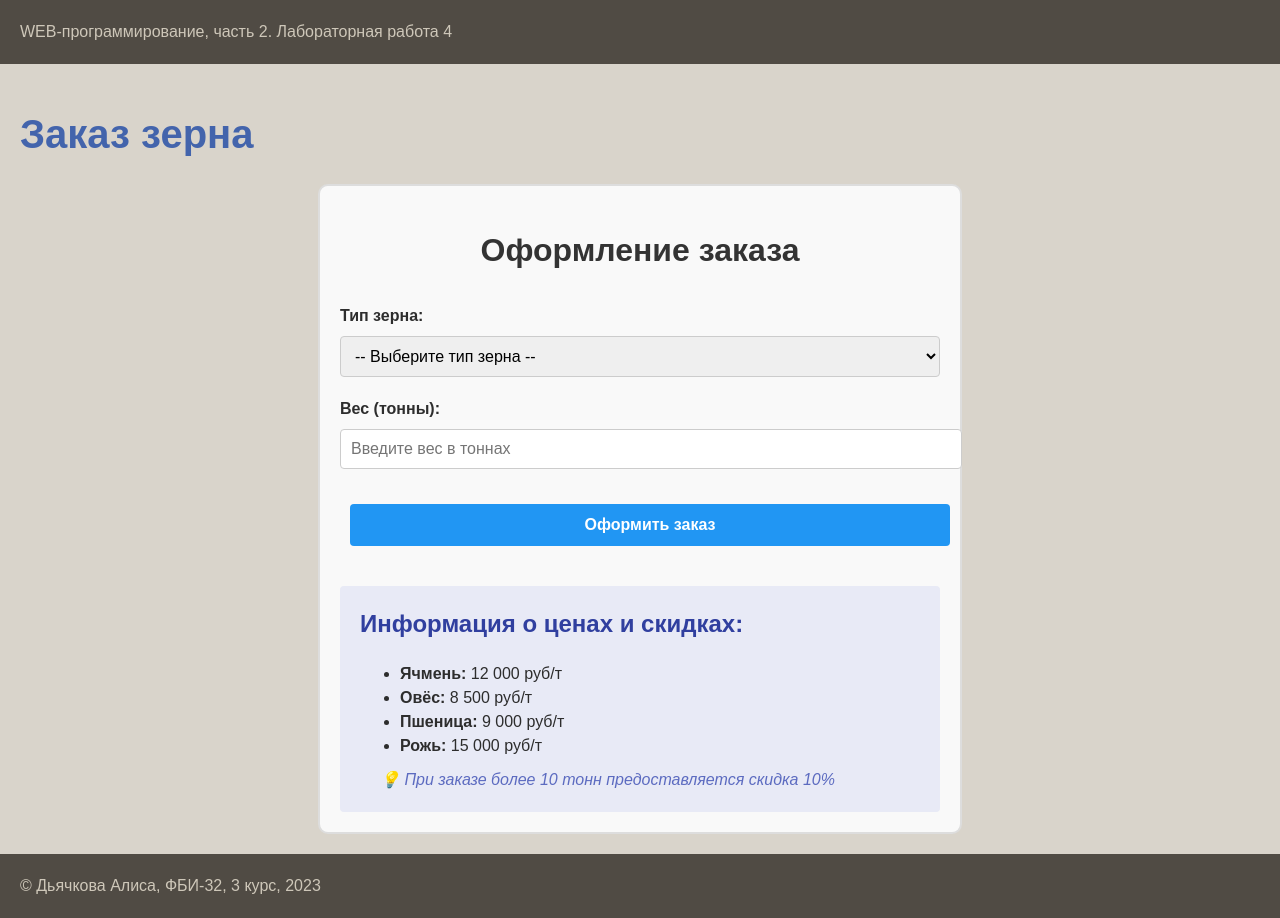
After one commit to SparrowM24/web-back-labs, a Flask app: template templates/lab4/grain_order.html in a window 1280 px wide. The commit adds this page. Run offline with Flask 3, Linux system fonts and the light colour scheme; the template is opened without the code that fills it, so the values that code supplies are empty.

Commit message:
Заказ зерна

```diff
--- a/lab4.py
+++ b/lab4.py
@@ -180,3 +180,58 @@ def fridge():
                          message=message,
                          snowflakes=snowflakes,
                          temperature=temperature)
+
+
+@lab4.route('/lab4/grain_order', methods=['GET', 'POST'])
+def grain_order():
+    if request.method == 'GET':
+        return render_template('lab4/grain_order.html')
+    grain_type = request.form.get('grain_type')
+    weight = request.form.get('weight')
+    if not grain_type:
+        return render_template('lab4/grain_order.html',
+                             error="Выберите тип зерна")
+    if not weight:
+        return render_template('lab4/grain_order.html',
+                             error="Введите вес заказа",
+                             grain_type=grain_type)
+    try:
+        weight_float = float(weight)
+    except ValueError:
+        return render_template('lab4/grain_order.html',
+                             error="Вес должен быть числом",
+                             grain_type=grain_type)
+    if weight_float <= 0:
+        return render_template('lab4/grain_order.html',
+                             error="Вес должен быть положительным числом",
+                             grain_type=grain_type)
+    if weight_float > 100:
+        return render_template('lab4/grain_order.html',
+                             error="Извините, такого объёма сейчас нет в наличии",
+                             grain_type=grain_type)
+    prices = {
+        'barley': 12000,  # ячмень
+        'oats': 8500,     # овёс
+        'wheat': 9000,    # пшеница
+        'rye': 15000      # рожь
+    }
+    grain_names = {
+        'barley': 'ячмень',
+        'oats': 'овёс',
+        'wheat': 'пшеница',
+        'rye': 'рожь'
+    }
+    price_per_ton = prices[grain_type]
+    total_cost = weight_float * price_per_ton
+    discount = 0
+    if weight_float > 10:
+        discount = total_cost * 0.10
+        total_cost -= discount
+    grain_name = grain_names[grain_type]
+    return render_template('lab4/grain_order.html',
+                         success=True,
+                         grain_name=grain_name,
+                         weight=weight_float,
+                         total_cost=total_cost,
+                         discount=discount,
+                         grain_type=grain_type)
--- /dev/null
+++ b/templates/lab4/grain_order.html
@@ -0,0 +1,87 @@
+{% extends "base.html" %}
+
+{% block lab %}Лабораторная работа 4{% endblock %}
+
+{% block main %}
+    <h1>Заказ зерна</h1>
+
+    <div style="max-width: 600px; margin: 0 auto; padding: 20px; border: 2px solid #ddd; border-radius: 10px; background-color: #f9f9f9;">
+        <h2 style="text-align: center; color: #333; margin-bottom: 30px;">Оформление заказа</h2>
+
+        <form method="post">
+            <div style="margin-bottom: 20px;">
+                <label for="grain_type" style="display: block; margin-bottom: 8px; font-weight: bold; font-size: 16px;">
+                    Тип зерна:
+                </label>
+                <select id="grain_type" name="grain_type" style="width: 100%; padding: 10px; border: 1px solid #ccc; border-radius: 4px; font-size: 16px;">
+                    <option value="">-- Выберите тип зерна --</option>
+                    <option value="barley" {{ 'selected' if grain_type == 'barley' else '' }}>Ячмень - 12 000 руб/т</option>
+                    <option value="oats" {{ 'selected' if grain_type == 'oats' else '' }}>Овёс - 8 500 руб/т</option>
+                    <option value="wheat" {{ 'selected' if grain_type == 'wheat' else '' }}>Пшеница - 9 000 руб/т</option>
+                    <option value="rye" {{ 'selected' if grain_type == 'rye' else '' }}>Рожь - 15 000 руб/т</option>
+                </select>
+            </div>
+
+            <div style="margin-bottom: 25px;">
+                <label for="weight" style="display: block; margin-bottom: 8px; font-weight: bold; font-size: 16px;">
+                    Вес (тонны):
+                </label>
+                <input type="number" id="weight" name="weight"
+                       value="{{ request.form.weight if request.form.weight else '' }}"
+                       min="0.1" step="0.1"
+                       style="width: 100%; padding: 10px; border: 1px solid #ccc; border-radius: 4px; font-size: 16px;"
+                       placeholder="Введите вес в тоннах">
+            </div>
+
+            {% if error %}
+                <div style="color: #d32f2f; background-color: #ffebee; padding: 12px; border: 1px solid #f44336; border-radius: 4px; margin-bottom: 20px; font-size: 14px;">
+                    <strong>Ошибка:</strong> {{ error }}
+                </div>
+            {% endif %}
+
+            <button type="submit" style="width: 100%; padding: 12px; background-color: #2196F3; color: white; border: none; border-radius: 4px; cursor: pointer; font-size: 16px; font-weight: bold;">
+                Оформить заказ
+            </button>
+        </form>
+
+        {% if success %}
+            <div style="color: #2e7d32; background-color: #e8f5e9; padding: 20px; border: 1px solid #4caf50; border-radius: 4px; margin-top: 25px;">
+                <h3 style="margin-top: 0; color: #2e7d32;">✅ Заказ успешно сформирован</h3>
+                <p style="font-size: 16px; margin: 10px 0;">
+                    Вы заказали <strong>{{ grain_name }}</strong>.
+                </p>
+                <p style="font-size: 16px; margin: 10px 0;">
+                    Вес: <strong>{{ "%.1f"|format(weight) }} т.</strong>
+                </p>
+
+                {% if discount > 0 %}
+                    <div style="background-color: #fff3e0; padding: 15px; border-radius: 4px; margin: 15px 0;">
+                        <p style="margin: 5px 0; color: #ef6c00;">
+                            <strong>🎉 Применена скидка 10% за большой объём!</strong>
+                        </p>
+                        <p style="margin: 5px 0; color: #ef6c00;">
+                            Размер скидки: <strong>{{ "%.0f"|format(discount) }} руб.</strong>
+                        </p>
+                    </div>
+                {% endif %}
+
+                <p style="font-size: 18px; font-weight: bold; margin: 15px 0 0 0; color: #1b5e20;">
+                    Сумма к оплате: <strong>{{ "%.0f"|format(total_cost) }} руб.</strong>
+                </p>
+            </div>
+        {% endif %}
+
+        <div style="margin-top: 30px; padding: 20px; background-color: #e8eaf6; border-radius: 4px;">
+            <h3 style="margin-top: 0; color: #303f9f;">Информация о ценах и скидках:</h3>
+            <ul style="margin-bottom: 0;">
+                <li><strong>Ячмень:</strong> 12 000 руб/т</li>
+                <li><strong>Овёс:</strong> 8 500 руб/т</li>
+                <li><strong>Пшеница:</strong> 9 000 руб/т</li>
+                <li><strong>Рожь:</strong> 15 000 руб/т</li>
+            </ul>
+            <p style="margin: 10px 0 0 0; font-style: italic; color: #5c6bc0;">
+                💡 При заказе более 10 тонн предоставляется скидка 10%
+            </p>
+        </div>
+    </div>
+{% endblock %}
--- a/templates/lab4/lab4.html
+++ b/templates/lab4/lab4.html
@@ -10,5 +10,6 @@
         <li><a href="/lab4/tree">Деревья</a></li>
         <li><a href="/lab4/login">Регистрация</a></li>
         <li><a href="/lab4/fridge">Холодильник</a></li>
+        <li><a href="/lab4/grain_order">Заказ зерна</a></li>
     </ol>
 {% endblock %}
```
